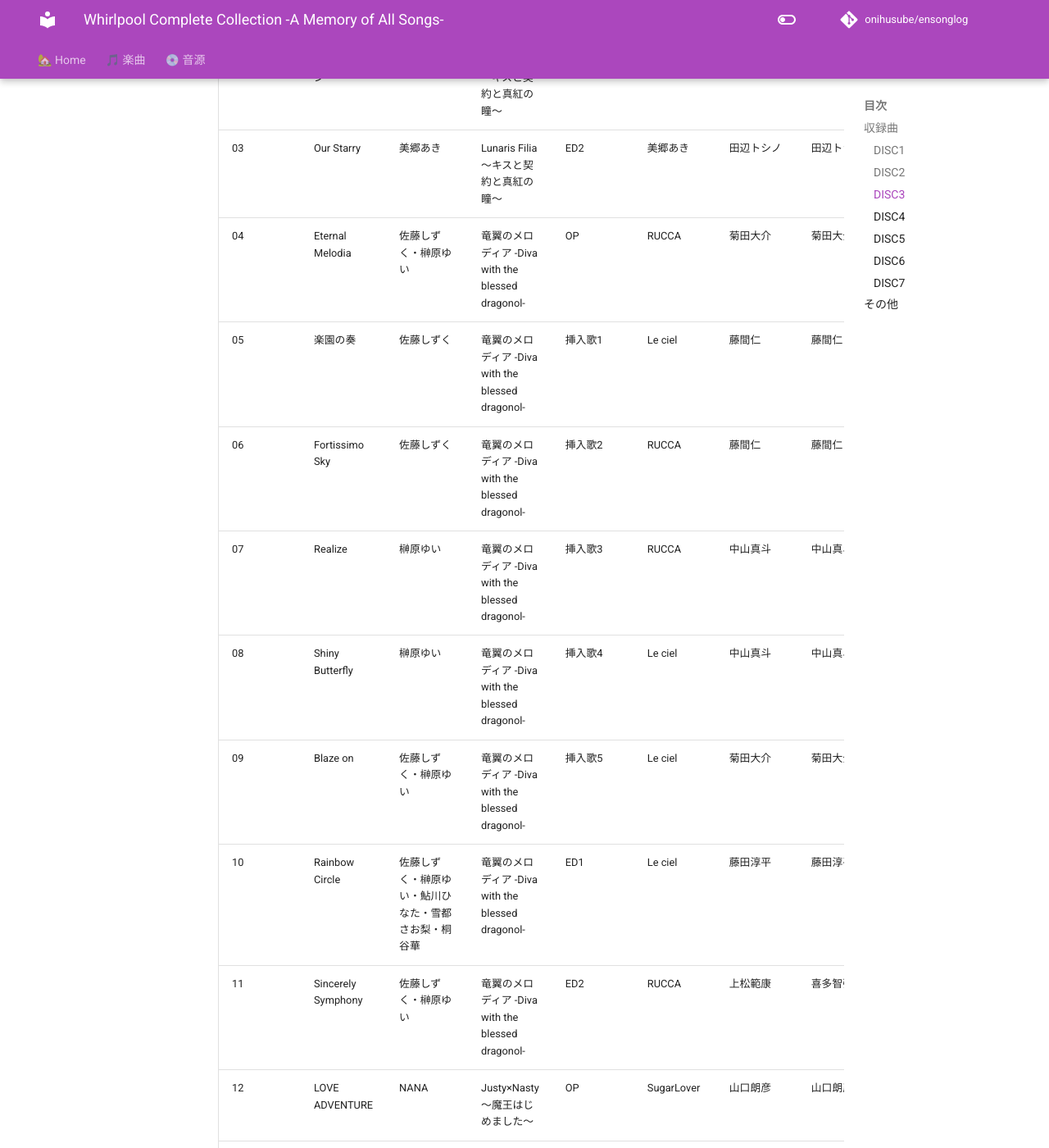
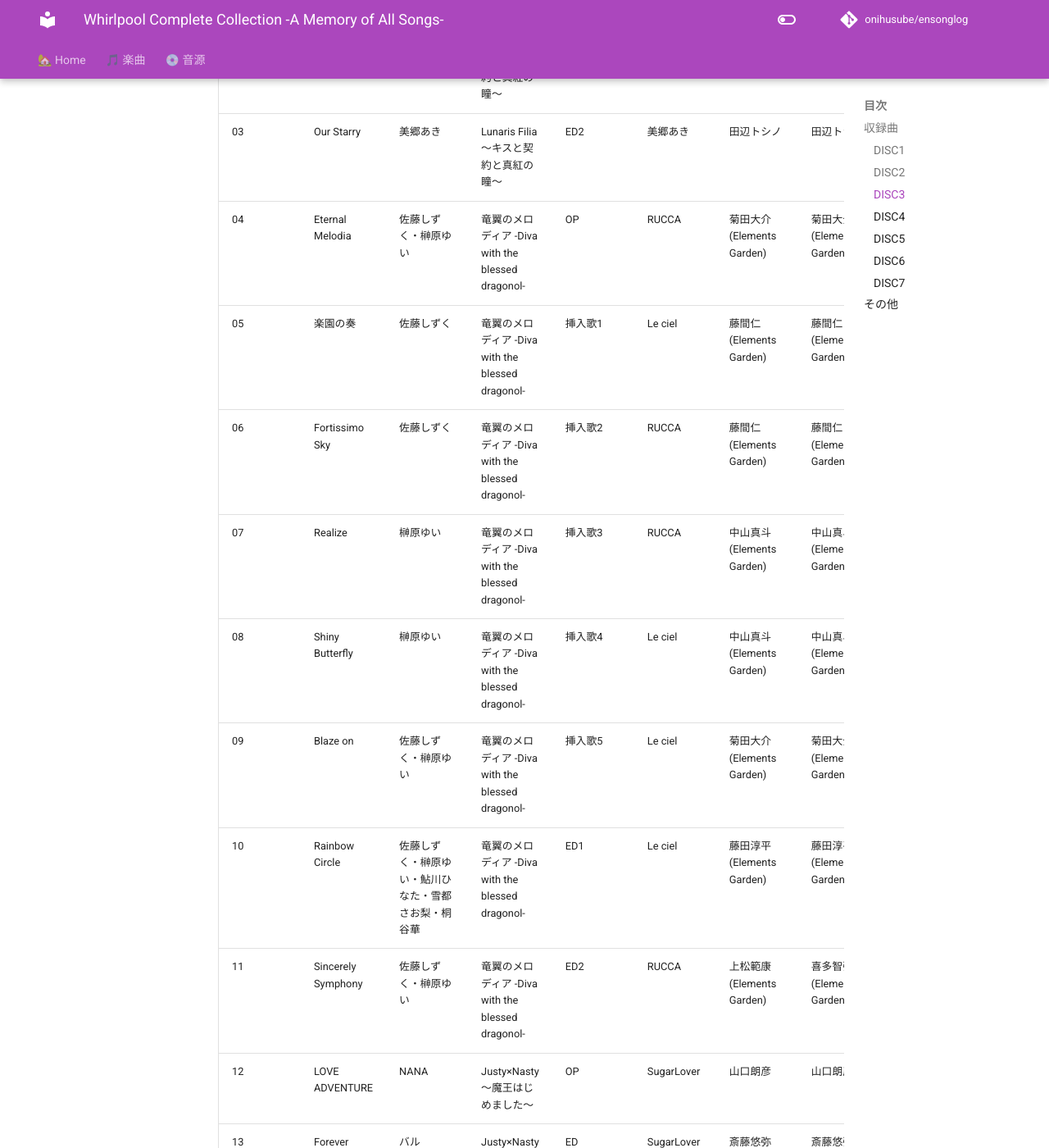
Before and after one commit to onihusube/ensonglog, an MkDocs documentation site: the page built from docs/2026/音源個別/Whirlpool Complete Collection A Memory of All Songs.md, in a window 1280 px wide and 1400 px high, scrolled down 3110 px. Shown: the whole window at 82% size. Built offline with MkDocs 1.6.1 and Material for MkDocs 9.7.7, drawn with Linux system fonts in a browser that asks for light colours; comment, search, counter and statistics services are not loaded; some of the changed text lies outside the part shown.

Commit message:
Whirlpool Complete Collection、表記の追記と修正

```diff
--- a/docs/2026/音源個別/Whirlpool Complete Collection A Memory of All Songs.md
+++ b/docs/2026/音源個別/Whirlpool Complete Collection A Memory of All Songs.md
@@ -21,34 +21,34 @@
 | トラック | 曲名 | ボーカル | 作品 | 種別 | 作詞 | 作曲 | 編曲 | その他 | 年 |
 |---|---|---|---|---|---|---|---|---|---|
 | 01 | holy night magic | nao(fripSide) | メリ☆クリ ～10年ぶりのホワイトクリスマス～ | OP | 八木沼悟志, 山下慎一狼 | 八木沼悟志, 山田重利 | 八木沼悟志, 山田重利 | | 2008 |
-| 02 | a little christmas time | nao(fripSide) | メリ☆クリ ～10年ぶりのホワイトクリスマス～ | ED | Tatsuo Kimura, 小峰尚哉 | Tatsuo Kimura | 八木沼悟志, 山田重利, 岡本拓三 | | 2008 |
-| 03 | STAR LEGEND | 榊原ゆい | 77 ～And, two stars meet again～ | OP | Bee' | 上松範康 | 中山真斗 | | 2009 |
-| 04 | ふたりで… | 佐藤ひろ美 | 77 ～And, two stars meet again～ | ED1 | 佐藤ひろ美 | 藤間仁 | 藤間仁 | | 2009 |
-| 05 | 星の奇跡 | μ | 77 ～And, two stars meet again～ | ED2 | 佐藤ひろ美 | 藤田淳平 | 藤田淳平 | | 2009 |
+| 02 | a little christmas time | nao(fripSide) | メリ☆クリ ～10年ぶりのホワイトクリスマス～ | ED | Tatsuo Kimura, 小峰尚哉 | Tatsuo Kimura | 八木沼悟志, 岡本拓三, 山田重利 | | 2008 |
+| 03 | STAR LEGEND | 榊原ゆい | 77 ～And, two stars meet again～ | OP | Bee' | 上松範康 (Elements Garden) | 中山真斗 (Elements Garden) | | 2009 |
+| 04 | ふたりで… | 佐藤ひろ美 | 77 ～And, two stars meet again～ | ED1 | 佐藤ひろ美 | 藤間仁 (Elements Garden) | 藤間仁 (Elements Garden) | | 2009 |
+| 05 | 星の奇跡 | μ | 77 ～And, two stars meet again～ | ED2 | 佐藤ひろ美 | 藤田淳平 (Elements Garden) | 藤田淳平 (Elements Garden) | | 2009 |
 | 06 | 恋する神通力（ちから） | NANA | ねこ☆こい！ ～猫神さまとネコミミのたたり～ | OP | rino | 大久保薫 | 大久保薫 | | 2010 |
 | 07 | 幸せノ方程式 | 橋本みゆき | ねこ☆こい！ ～猫神さまとネコミミのたたり～ | ED | jina | 田辺トシノ | 田辺トシノ | | 2010 |
-| 08 | Believe forever | 佐藤ひろ美 | 涼風のメルト -Where wishes are drawn to each other- | OP | Bee' | 上松範康 | 中山真斗 | | 2010 |
-| 09 | Treasure Pleasure | 桜川めぐ | 涼風のメルト -Where wishes are drawn to each other- | ED1 | RUCCA | 藤間仁 | 藤間仁 | | 2010 |
-| 10 | 最愛 | 霜月はるか | 涼風のメルト -Where wishes are drawn to each other- | ED2 | RUCCA | 藤田淳平 | 藤田淳平 | | 2010 |
-| 11 | Melty Air | 佐藤ひろ美 | 舞風のメルト -Where leads to feeling destination- | 主題歌 | ayachi | 中山真斗 | 中山真斗 | | 2011 |
+| 08 | Believe forever | 佐藤ひろ美 | 涼風のメルト -Where wishes are drawn to each other- | OP | Bee' | 上松範康 (Elements Garden) | 中山真斗 (Elements Garden) | | 2010 |
+| 09 | Treasure Pleasure | 桜川めぐ | 涼風のメルト -Where wishes are drawn to each other- | ED1 | RUCCA | 藤間仁 (Elements Garden) | 藤間仁 (Elements Garden) | | 2010 |
+| 10 | 最愛 | 霜月はるか | 涼風のメルト -Where wishes are drawn to each other- | ED2 | RUCCA | 藤田淳平 (Elements Garden) | 藤田淳平 (Elements Garden) | | 2010 |
+| 11 | Melty Air | 佐藤ひろ美 | 舞風のメルト -Where leads to feeling destination- | 主題歌 | ayachi | 中山真斗 (Elements Garden) | 中山真斗 (Elements Garden) | | 2011 |
 
 ### DISC3
 
 | トラック | 曲名 | ボーカル | 作品 | 種別 | 作詞 | 作曲 | 編曲 | その他 | 年 |
 |---|---|---|---|---|---|---|---|---|---|
-| 01 | 運命の誓い | 美郷あき | Lunaris Filia ～キスと契約と真紅の瞳～ | OP | 美郷あき | Scuderia K | Scuderia K | | 2011 |
+| 01 | 運命の誓い | 美郷あき | Lunaris Filia ～キスと契約と真紅の瞳～ | OP | 美郷あき | Scuderia K、 | Scuderia K、 | | 2011 |
 | 02 | 幸せのサイン | NANA | Lunaris Filia ～キスと契約と真紅の瞳～ | ED1 | NANA | 斎藤悠弥 | 斎藤悠弥 | | 2011 |
 | 03 | Our Starry | 美郷あき | Lunaris Filia ～キスと契約と真紅の瞳～ | ED2 | 美郷あき | 田辺トシノ | 田辺トシノ | | 2011 |
-| 04 | Eternal Melodia | 佐藤しずく・榊原ゆい | 竜翼のメロディア -Diva with the blessed dragonol- | OP | RUCCA | 菊田大介 | 菊田大介 | | 2012 |
-| 05 | 楽園の奏 | 佐藤しずく | 竜翼のメロディア -Diva with the blessed dragonol- | 挿入歌1 | Le ciel | 藤間仁 | 藤間仁 | | 2012 |
-| 06 | Fortissimo Sky | 佐藤しずく | 竜翼のメロディア -Diva with the blessed dragonol- | 挿入歌2 | RUCCA | 藤間仁 | 藤間仁 | | 2012 |
-| 07 | Realize | 榊原ゆい | 竜翼のメロディア -Diva with the blessed dragonol- | 挿入歌3 | RUCCA | 中山真斗 | 中山真斗 | | 2012 |
-| 08 | Shiny Butterfly | 榊原ゆい | 竜翼のメロディア -Diva with the blessed dragonol- | 挿入歌4 | Le ciel | 中山真斗 | 中山真斗 | | 2012 |
-| 09 | Blaze on | 佐藤しずく・榊原ゆい | 竜翼のメロディア -Diva with the blessed dragonol- | 挿入歌5 | Le ciel | 菊田大介 | 菊田大介 | | 2012 |
-| 10 | Rainbow Circle | 佐藤しずく・榊原ゆい・鮎川ひなた・雪都さお梨・桐谷華 | 竜翼のメロディア -Diva with the blessed dragonol- | ED1 | Le ciel | 藤田淳平 | 藤田淳平 | | 2012 |
-| 11 | Sincerely Symphony | 佐藤しずく・榊原ゆい | 竜翼のメロディア -Diva with the blessed dragonol- | ED2 | RUCCA | 上松範康 | 喜多智弘 | | 2012 |
+| 04 | Eternal Melodia | 佐藤しずく・榊原ゆい | 竜翼のメロディア -Diva with the blessed dragonol- | OP | RUCCA | 菊田大介 (Elements Garden) | 菊田大介 (Elements Garden) | | 2012 |
+| 05 | 楽園の奏 | 佐藤しずく | 竜翼のメロディア -Diva with the blessed dragonol- | 挿入歌1 | Le ciel | 藤間仁 (Elements Garden) | 藤間仁 (Elements Garden) | | 2012 |
+| 06 | Fortissimo Sky | 佐藤しずく | 竜翼のメロディア -Diva with the blessed dragonol- | 挿入歌2 | RUCCA | 藤間仁 (Elements Garden) | 藤間仁 (Elements Garden) | | 2012 |
+| 07 | Realize | 榊原ゆい | 竜翼のメロディア -Diva with the blessed dragonol- | 挿入歌3 | RUCCA | 中山真斗 (Elements Garden) | 中山真斗 (Elements Garden) | | 2012 |
+| 08 | Shiny Butterfly | 榊原ゆい | 竜翼のメロディア -Diva with the blessed dragonol- | 挿入歌4 | Le ciel | 中山真斗 (Elements Garden) | 中山真斗 (Elements Garden) | | 2012 |
+| 09 | Blaze on | 佐藤しずく・榊原ゆい | 竜翼のメロディア -Diva with the blessed dragonol- | 挿入歌5 | Le ciel | 菊田大介 (Elements Garden) | 菊田大介 (Elements Garden) | | 2012 |
+| 10 | Rainbow Circle | 佐藤しずく・榊原ゆい・鮎川ひなた・雪都さお梨・桐谷華 | 竜翼のメロディア -Diva with the blessed dragonol- | ED1 | Le ciel | 藤田淳平 (Elements Garden) | 藤田淳平 (Elements Garden) | | 2012 |
+| 11 | Sincerely Symphony | 佐藤しずく・榊原ゆい | 竜翼のメロディア -Diva with the blessed dragonol- | ED2 | RUCCA | 上松範康 (Elements Garden) | 喜多智弘 (Elements Garden) | | 2012 |
 | 12 | LOVE ADVENTURE | NANA | Justy×Nasty ～魔王はじめました～ | OP | SugarLover | 山口朗彦 | 山口朗彦 | | 2012 |
-| 13 | Forever Never stop | バル | Justy×Nasty ～魔王はじめました～ | ED | SugarLover | 斎藤悠弥 | 宝野聡史, 斎藤悠弥 | 他では「Forever! Never stop!!」の表記 | 2012 |
+| 13 | Forever Never stop | バル | Justy×Nasty ～魔王はじめました～ | ED | SugarLover | 斎藤悠弥 | 斎藤悠弥, 宝野聡史 | 他では「Forever! Never stop!!」の表記 | 2012 |
 
 ### DISC4
 
```
Also changed, not shown: other parts of docs/2026/音源個別/Whirlpool Complete Collection A Memory of All Songs.md (+41 -41 lines).
